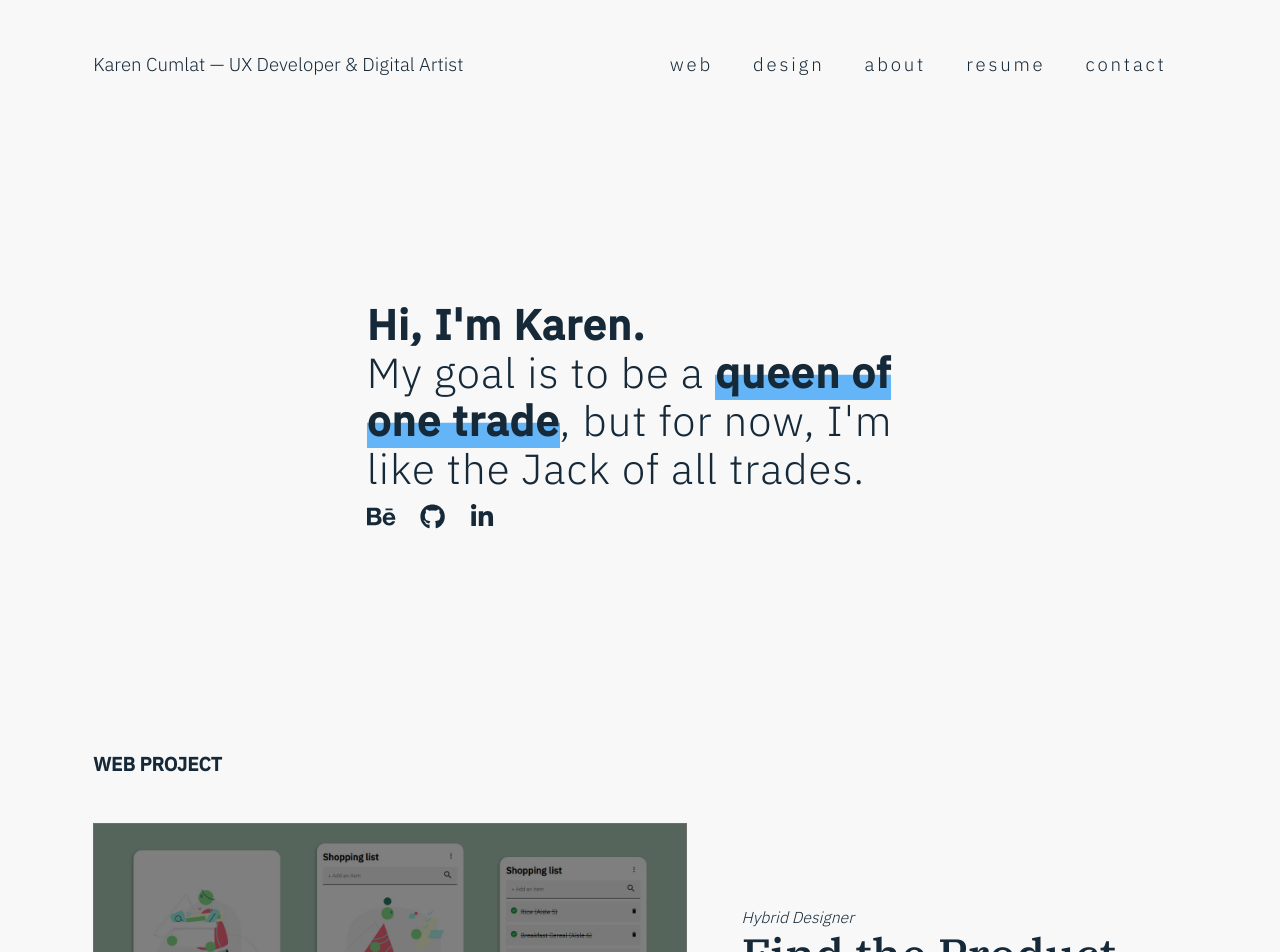
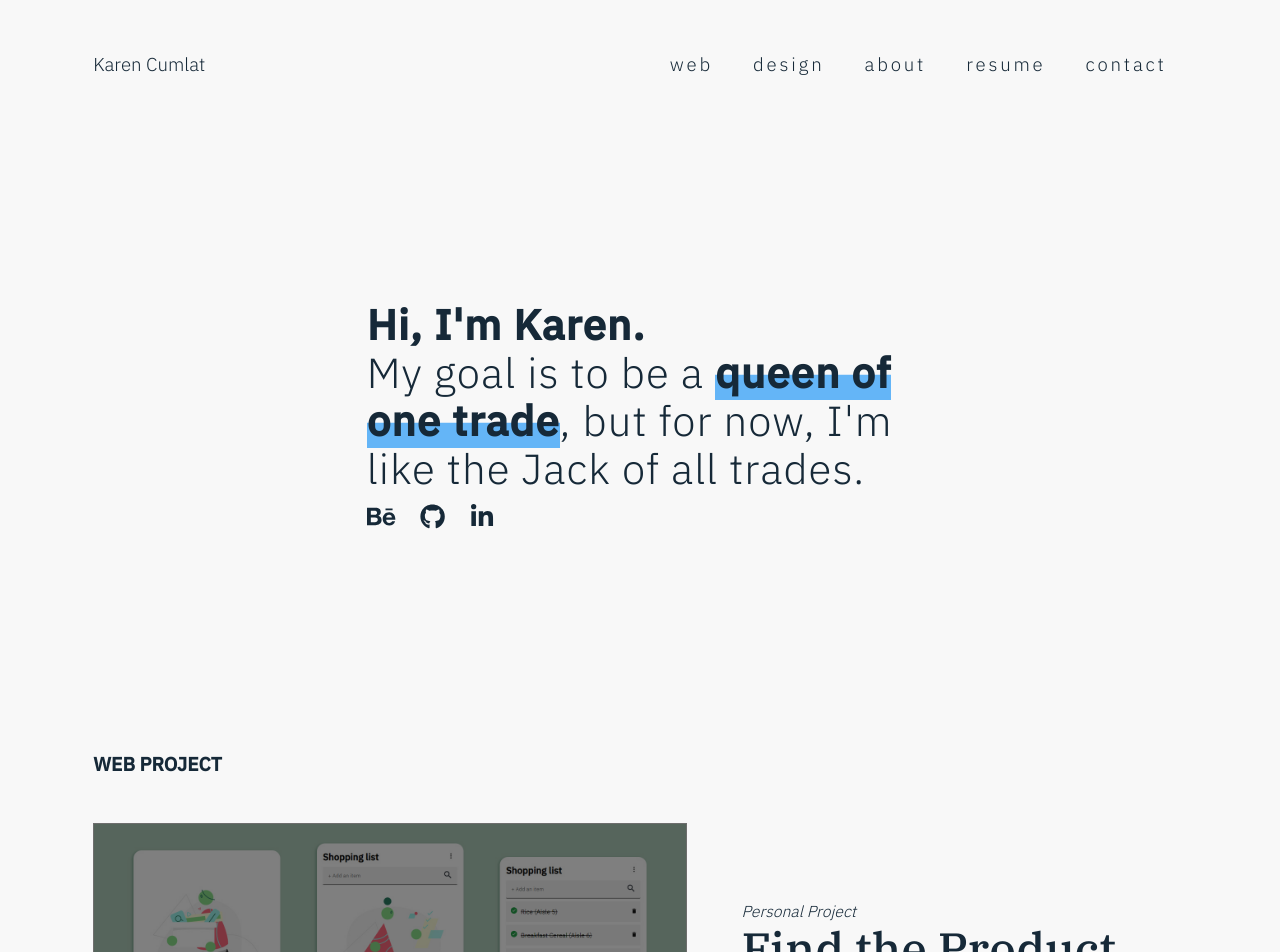
Before and after one commit to karencumlat/portfolio, a React (Create React App) app: page / in a window 1280 px wide. Shown: the top 952 px of the page. Built offline with nearby package versions, Linux system fonts and the light colour scheme.

Commit message:
update: css, animation, cleanup

```diff
--- a/public/index.html
+++ b/public/index.html
@@ -60,9 +60,7 @@
     />
     <link rel="manifest" href="%PUBLIC_URL%/favicon/site.webmanifest" />
 
-    <title>
-      Karen Cumlat - UX Developer & Digital Artist | Vancouver, Canada
-    </title>
+    <title>Karen Cumlat | Vancouver, Canada</title>
 
     <!-- Google Font IBM Plex Sans, IBM Plex Serif-->
 
--- a/src/components/FeatureWork/featureWork.css
+++ b/src/components/FeatureWork/featureWork.css
@@ -51,6 +51,7 @@
   font-size: 2.5em;
   font-weight: 500;
   line-height: 120%;
+  margin-bottom: 0.25em;
 }
 
 .app-feature-work--item-info--tech {
--- a/src/components/Header/index.js
+++ b/src/components/Header/index.js
@@ -6,9 +6,7 @@ function Header() {
   return (
     <header className="app-header">
       <h1 className="app-header--heading">
-        <a href="https://karencumlat.com/">
-          Karen Cumlat — UX Developer & Digital Artist
-        </a>
+        <a href="https://karencumlat.com/">Karen Cumlat</a>
       </h1>
 
       <nav className="app-nav">
--- a/src/components/Main/index.js
+++ b/src/components/Main/index.js
@@ -1,13 +1,13 @@
-import SocialLinks from "../SocialLinks";
+import SocialLinks from '../SocialLinks';
 
-import "./main.css";
+import './main.css';
 
 function Main() {
   return (
     <main className="app-main">
       <span className="semi-bold"> Hi, I'm Karen.</span>
       <span className="app-main--description">
-        My goal is to be a{" "}
+        My goal is to be a{' '}
         <span className="semi-bold queen">queen of one trade</span>, but for
         now, I'm like the Jack of all trades.
       </span>
--- a/src/components/WorkCard/index.js
+++ b/src/components/WorkCard/index.js
@@ -3,7 +3,7 @@ import './workCard.css';
 function WorkCard(props) {
   return (
     <div className="app-card">
-      <a href={props.link} title={props.link}>
+      <a href={props.link} title={props.alt}>
         <img
           src={process.env.PUBLIC_URL + props.url}
           alt={props.alt}
--- a/src/components/WorkCard/workCard.css
+++ b/src/components/WorkCard/workCard.css
@@ -1,10 +1,17 @@
 .app-card {
-  padding: 1em 0.25em;
+  padding: 1em;
   width: 33%;
   height: auto;
   display: flex;
   flex-direction: column;
   align-items: center;
+  position: relative;
+  top: 0;
+  transition: top ease 0.5s;
+}
+
+.app-card:hover {
+  top: -0.5em;
 }
 
 .app-card--image {
@@ -23,7 +30,7 @@
 
 @media screen and (max-width: 600px) {
   .app-card {
-    width: 50%;
+    width: 100%;
     height: auto;
   }
 }
@@ -31,7 +38,7 @@
 @media screen and (max-width: 1024px) and (min-width: 600px) {
   .app-card {
     padding: 1em 0.5em;
-    width: 33%;
+    width: 50%;
     height: auto;
   }
 }
--- a/src/helpers/data.js
+++ b/src/helpers/data.js
@@ -1,7 +1,7 @@
 export const featureWork = [
   {
     name: 'Find the Product',
-    role: 'Hybrid Designer',
+    role: 'Personal Project',
     tag: 'findtheproduct',
     tech: ['React', 'Styled-Components', 'GitHub'],
     description:
@@ -12,7 +12,7 @@ export const featureWork = [
   },
   {
     name: 'KDDB',
-    role: 'Hybrid Designer',
+    role: 'Personal Project',
     tag: 'kddb',
     tech: ['React', 'Styled-Components', 'TMDb API'],
     description:
@@ -46,7 +46,7 @@ export const featureWork = [
 
   {
     name: 'Dress My Feet',
-    role: 'Hybrid Designer',
+    role: 'Personal Project',
     tag: 'dressmyfeet',
     tech: ['React', 'CSS', 'GitHub'],
     description:
--- a/src/index.css
+++ b/src/index.css
@@ -44,3 +44,6 @@ ul {
 ul > li {
   padding: 0 0.5em 0 0;
 }
+html {
+  scroll-behavior: smooth;
+}
```
